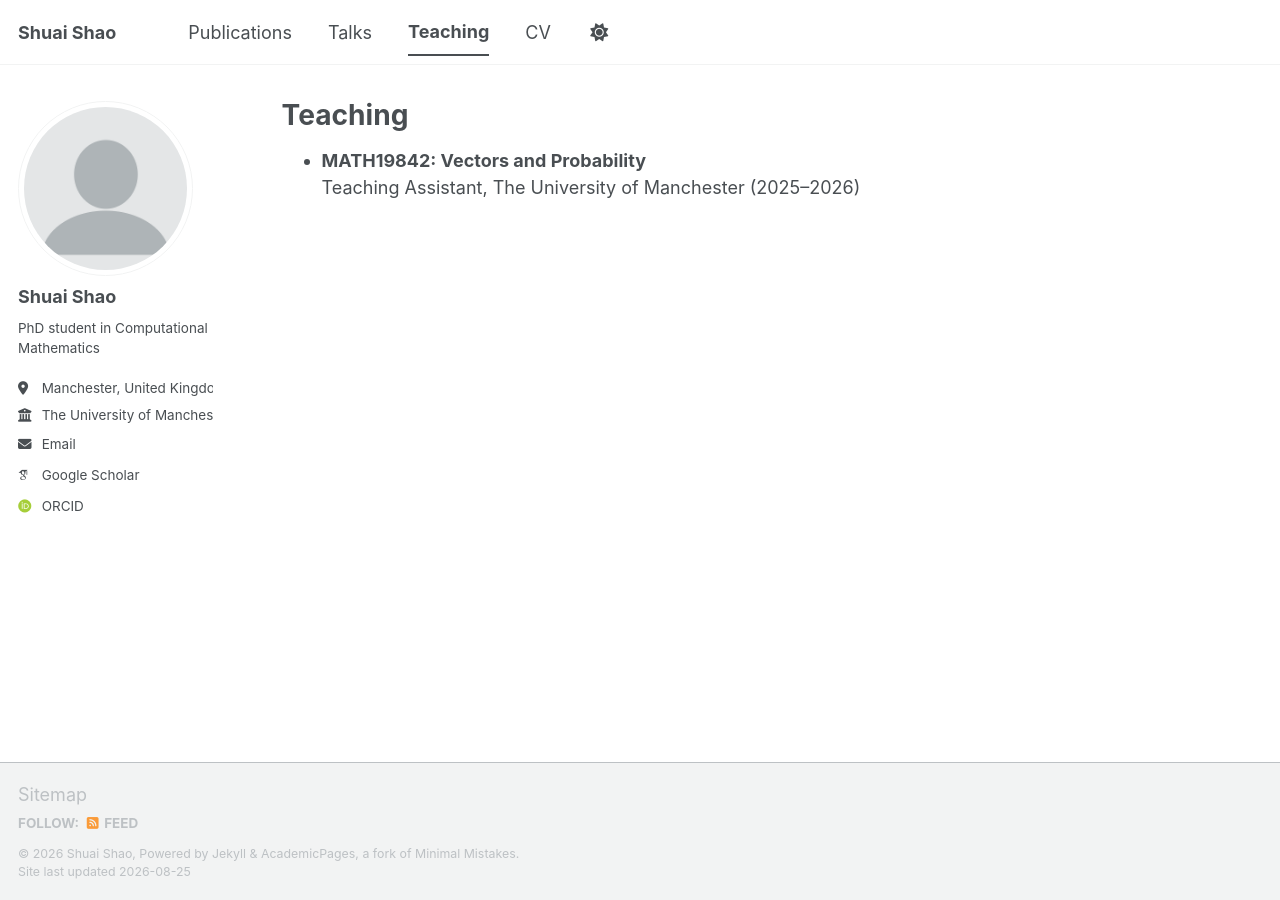
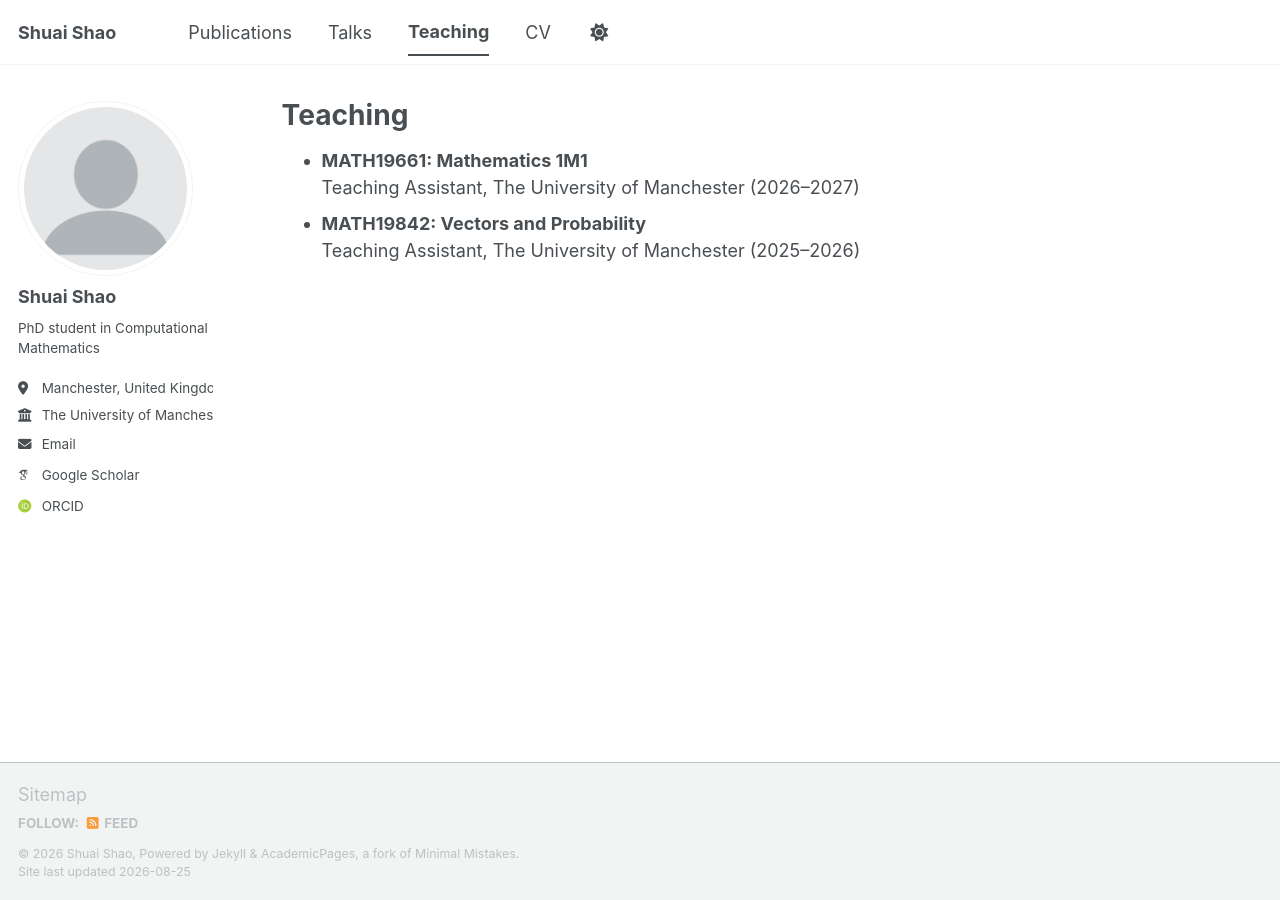
Before and after one commit to ShuaiShao-1203/ShuaiShao-1203.github.io, a Jekyll site: the page built from _pages/teaching.html, in a window 1280 px wide. Built offline with Jekyll 4.4.1, drawn with Linux system fonts in a browser that asks for light colours; some web fonts are replaced; a script bundle is joined from its source files by our own code; library files that are not in the unit come from our copies.

Commit message:
Update teaching.html

```diff
--- a/_pages/teaching.html
+++ b/_pages/teaching.html
@@ -7,6 +7,11 @@ author_profile: true
 
 <ul class="teaching-list">
   <li>
+  <strong>MATH19661: Mathematics 1M1 </strong><br>
+  Teaching Assistant, The University of Manchester (2026–2027)
+  </li>
+
+  <li>
   <strong>MATH19842: Vectors and Probability</strong><br>
   Teaching Assistant, The University of Manchester (2025–2026)
   </li>
```
